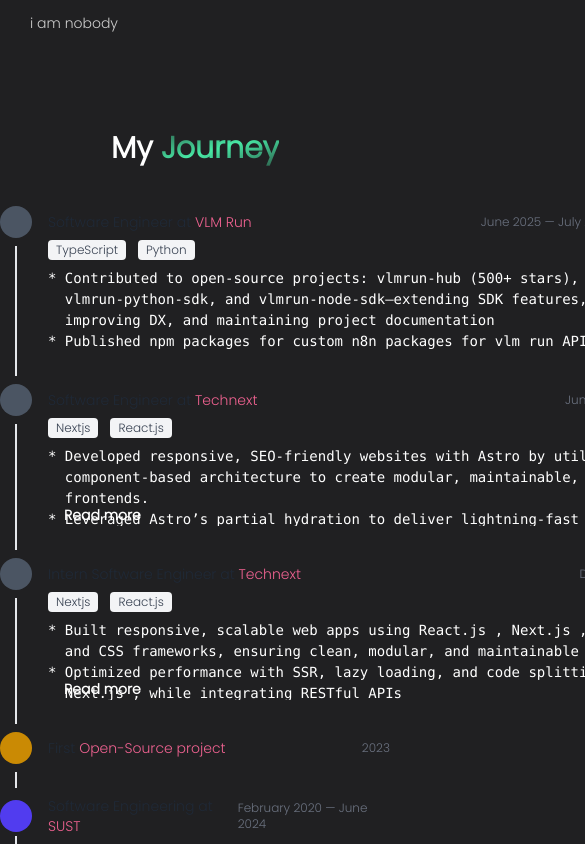
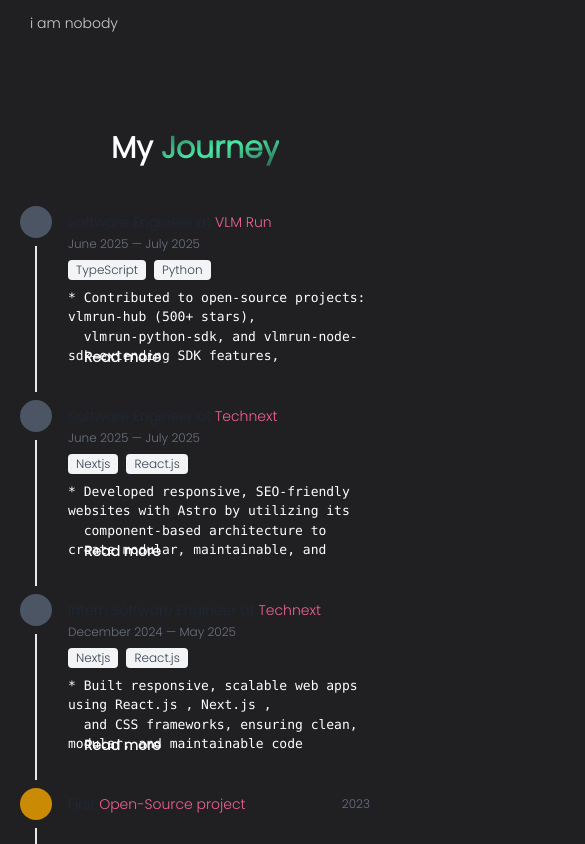
Before and after one commit to whereisfarukk/whereisfarukk.github.io, a Next.js app: page /about in a window 390 px wide. Shown: the part 1120-1964 px from the top of the page, 585 px wide, since content can reach past the window. Built offline with nearby package versions, Linux system fonts and the light colour scheme; some icons are missing; what notyf would draw is missing.

Commit message:
fix: Responsiveness issues

```diff
--- a/components/Timeline/TimelineItem.js
+++ b/components/Timeline/TimelineItem.js
@@ -34,12 +34,20 @@
               <ul className="list-disc pl-5 space-y-2 ">{children}</ul>
             ),
             li: ({ children }) => (
-              <li className="text-sm w-[75%]">{children}</li>
+              <li className="text-sm w-full break-words">{children}</li>
             ),
             p: ({ children }) => (
-              <p className="text-[13px] break-words subpixel-antialiased w-[75%]">
+              <p className="text-[13px] break-words subpixel-antialiased w-full">
                 {children}
               </p>
+            ),
+            pre: ({ children }) => (
+              <pre className="w-full whitespace-pre-wrap break-words text-[13px]">
+                {children}
+              </pre>
+            ),
+            code: ({ children }) => (
+              <code className="whitespace-pre-wrap break-words">{children}</code>
             ),
           }}
         >
@@ -84,9 +92,9 @@
         </div>
 
         {/* Title and Date */}
-        <div className={`flex-grow ml-4 ${item.description ? "mt-[6px]" : ""}`}>
-          <div className="flex justify-between items-center">
-            <h3 className="text-sm font-medium text-gray-800 dark:text-gray-200">
+        <div className={`flex-grow min-w-0 ml-4 ${item.description ? "mt-[6px]" : ""}`}>
+          <div className="flex flex-wrap justify-between items-center gap-x-3 gap-y-1">
+            <h3 className="text-sm font-medium text-gray-800 dark:text-gray-200 break-words min-w-0">
               {/* Render Markdown Links */}
               <Markdown
                 components={{
@@ -105,7 +113,7 @@
                 {item.title}
               </Markdown>
             </h3>
-            <span className="text-xs text-gray-500 dark:text-gray-400">
+            <span className="text-xs text-gray-500 dark:text-gray-400 flex-shrink-0">
               {item.duration.start}
               {item.duration.end && <> &mdash; {item.duration.end}</>}
             </span>
@@ -113,7 +121,7 @@
 
           {/* Tags */}
           {item.tags && item.tags.length > 0 && (
-            <div className="mt-2 flex flex-row space-x-3">
+            <div className="mt-2 flex flex-row flex-wrap gap-2">
               {item.tags.map((tag, index) => (
                 <Tag key={`tag-${index}`}>{tag}</Tag>
               ))}
--- a/components/Timeline/timeline.js
+++ b/components/Timeline/timeline.js
@@ -6,7 +6,7 @@
 
 const MyTimeline = () => {
     return (
-        <div className="container mx-auto max-w-2xl my-14">
+        <div className="container mx-auto max-w-2xl my-14 px-5 md:px-0">
             <h2 className="relative text-3xl font-bold text-center mb-10 ">
                 My{" "}
                 <span className="relative group bg-gradient-to-br from-[rgba(76,255,180,0.3)] via-[rgba(76,255,180,0.9)] to-[rgba(76,255,180,0.3)] bg-clip-text text-transparent inline-block">
@@ -23,11 +23,11 @@
                         // }}
                         d="M1 1C6.24431 1.21626 11.5365 2.05428 16.6516 3.13955C28.7596 5.70848 41.2898 9.45859 51.3287 17.0631C61.1747 24.5214 66.3737 34.4703 69.1034 46.2597C70.3557 51.6681 70.3959 56.1136 70.6176 61.434"
                         stroke="#D4D4D4"
-                        stroke-width="0.5"
-                        stroke-linecap="round"
-                        stroke-dasharray="4 4"
+                        strokeWidth="0.5"
+                        strokeLinecap="round"
+                        strokeDasharray="4 4"
                     ></motion.path>
-                    <path d="M63 57.185C65.135 58.2982 67.2076 59.4555 69.2541 60.7235C70.1813 61.2979 70.997 62.1916 71.624 60.9045C72.5057 59.0948 73.0026 57.3294 74.5536 56" stroke="#D4D4D4" stroke-width="0.5" stroke-linecap="round"></path>
+                    <path d="M63 57.185C65.135 58.2982 67.2076 59.4555 69.2541 60.7235C70.1813 61.2979 70.997 62.1916 71.624 60.9045C72.5057 59.0948 73.0026 57.3294 74.5536 56" stroke="#D4D4D4" strokeWidth="0.5" strokeLinecap="round"></path>
                 </svg>
             </h2>
             <div className="flex flex-col">
--- a/pages/about.js
+++ b/pages/about.js
@@ -68,7 +68,11 @@
                                     <br />
                                     {userInfo.bio_desc.length > 0
                                         ? userInfo.bio_desc.map((bio, i) => {
-                                              return <p className={`text-[14px] mb-5 text-white-200`}>{bio}</p>;
+                                              return (
+                                                  <p key={`bio-${i}`} className={`text-[14px] mb-5 text-white-200`}>
+                                                      {bio}
+                                                  </p>
+                                              );
                                           })
                                         : "Opps, 😬 looks like I dont have a bio."}
                                 </div>
```
